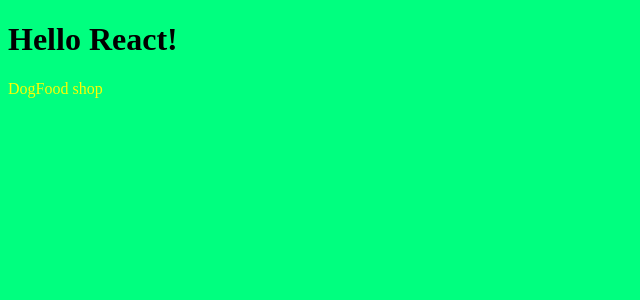
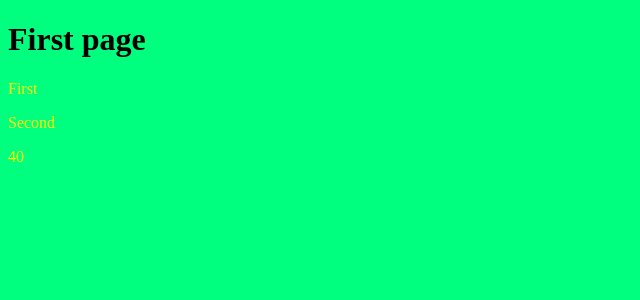
Before and after one commit to Kalliacto/Black-Parrot, a React (Create React App) app: page / in a window 1280 px wide. Shown: the top 300 px of the page, without its empty margins (0-640 px from the left). Built offline with nearby package versions, Linux system fonts and the light colour scheme.

Commit message:
Добавление компонента Promo

```diff
--- /dev/null
+++ b/src/App.jsx
@@ -0,0 +1,25 @@
+import React from 'react';
+
+const Promo = (props) => {
+    return (
+        <div className="promo__block">
+            <div className="promo__img" />
+            <p className="promo__text">{props.text}</p>
+        </div>
+    );
+};
+
+const App = () => {
+    return (
+        <div>
+            <h1>First page</h1>
+            <div className="container">
+                <Promo text="First" />
+                <Promo text="Second" />
+                <Promo text={4 * 10} />
+            </div>
+        </div>
+    );
+};
+
+export default App;
--- a/src/index.js
+++ b/src/index.js
@@ -1,20 +1,8 @@
-/*
-const A = Math.PI
-export A - отправить
-
-import A - получить
-*/
 import React from 'react';
 import ReactDOM from 'react-dom';
 import './index.css';
+import App from './App';
 
 const root = ReactDOM.createRoot(document.getElementById('root'));
 
-// root.render(React.createElement('h1', { title: 'dogs' }, 'Hello React!'));
-// то на JSX
-root.render(
-    <div>
-        <h1>Hello React!</h1>
-        <p>DogFood shop</p>
-    </div>
-);
+root.render(<App />);
```
